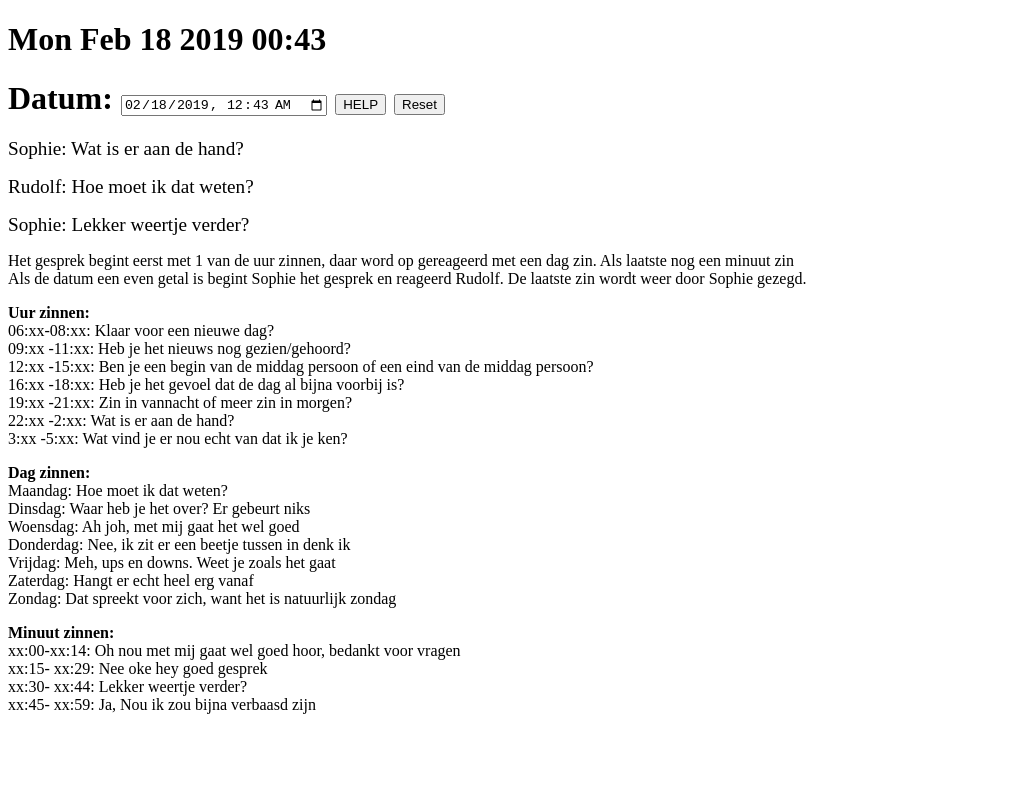
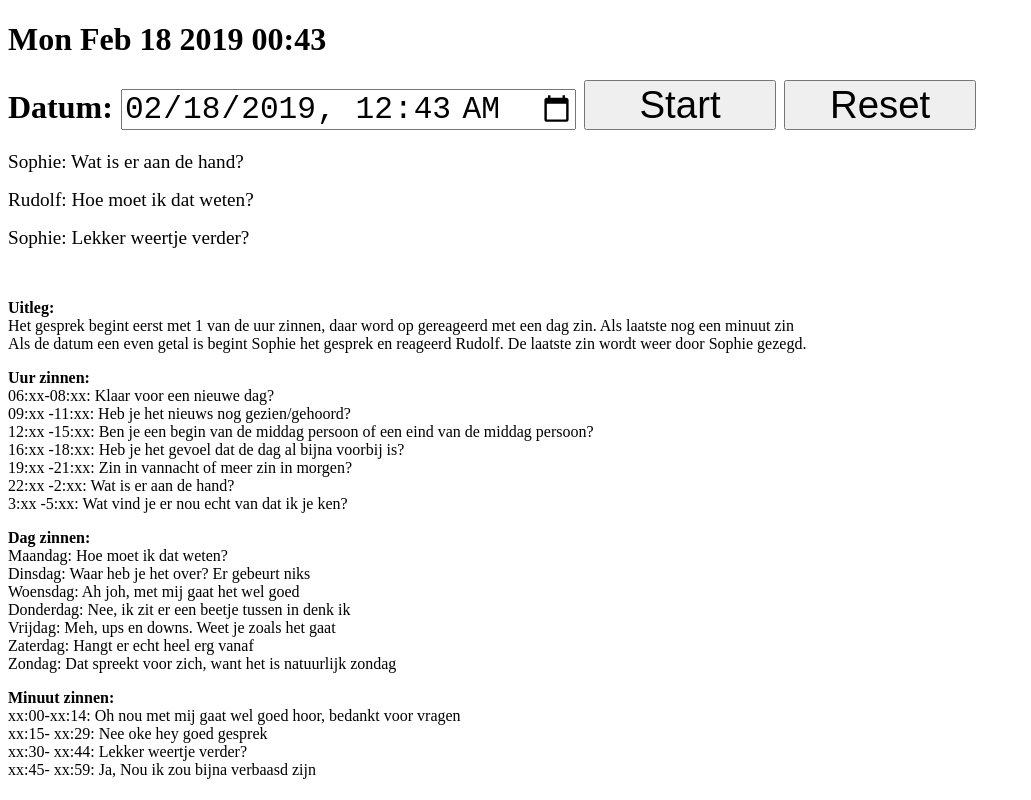
Before and after one commit to TapirLover/TapirLover.github.io, a plain HTML site: page index.html in a window 1280 px wide. Shown: the whole page, without its empty margins (0-1031 px from the left). Drawn offline with Linux system fonts and the light colour scheme.

Commit message:
Update index.html

```diff
--- a/index.html
+++ b/index.html
@@ -9,14 +9,21 @@
 	font-style: normal;
 	font-size: 1.2em;
 	}
+	input{
+	font-size: 1.2em;
+	}
+	button{
+	font-size: 1.2em;
+	width: 5em;
+	}
 	</style>
 </head>
 <body onload="nunu()">
 	<h1 id="demo3"></h1>
 	<h1>Datum:
 	<input type="datetime-local" id="datumin">
-	<button type="button" onclick="getDate()">
-		HELP
+	<button size="1em" type="button" onclick="getDate()">
+		Start
 	</button>
 	<button type="button" onclick="nuu()">
 		Reset
@@ -25,8 +32,10 @@
 
 	<h2 id="demo"></h2>
 	<h2 id="demo1"></h2>
-	<h2 id="demo2"></h2>
-	<p>Het gesprek begint eerst met 1 van de uur zinnen, daar word op gereageerd met een dag zin. Als laatste nog een minuut zin<br />
+	<h2 id="demo2"></h2><br />
+
+	<p><b>Uitleg:</b><br />
+	Het gesprek begint eerst met 1 van de uur zinnen, daar word op gereageerd met een dag zin. Als laatste nog een minuut zin<br />
 	Als de datum een even getal is begint Sophie het gesprek en reageerd Rudolf. De laatste zin wordt weer door Sophie gezegd. </p>
 	<p>
 	<b>Uur zinnen: </b><br />
```
